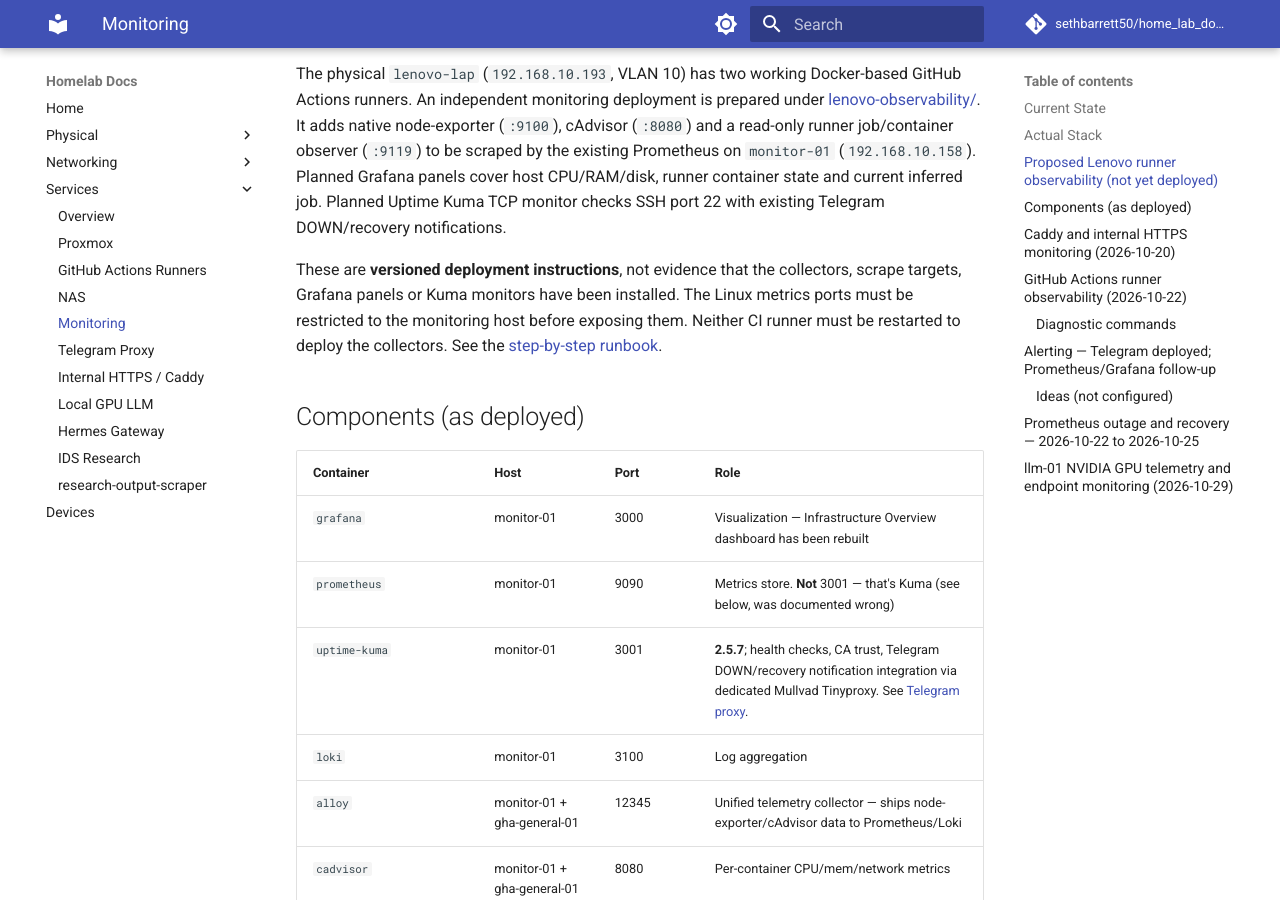
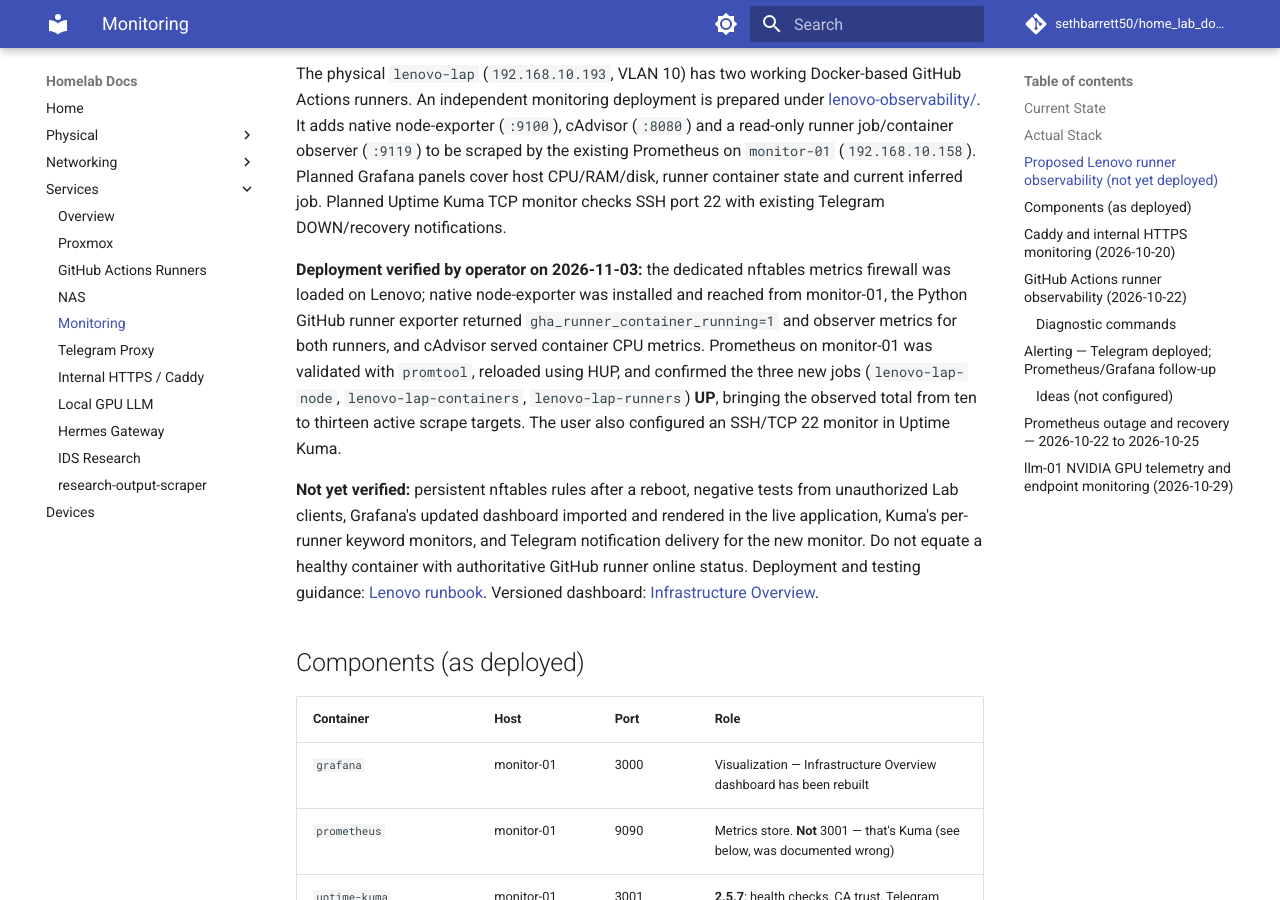
Before and after one commit to sethbarrett50/home_lab_docs, an MkDocs documentation site: the page built from docs/services/monitoring.md, in a window 1280 px wide and 900 px high, scrolled down 598 px. Built offline with MkDocs 1.6.1 and Material for MkDocs 9.7.7, drawn with Linux system fonts in a browser that asks for light colours; comment, search, counter and statistics services are not loaded.

Commit message:
docs(monitoring): record verified live Lenovo exporters and Prometheus scrapes

```diff
--- a/docs/services/monitoring.md
+++ b/docs/services/monitoring.md
@@ -69,11 +69,24 @@
 job. Planned Uptime Kuma TCP monitor checks SSH port 22 with existing Telegram
 DOWN/recovery notifications.
 
-These are **versioned deployment instructions**, not evidence that the
-collectors, scrape targets, Grafana panels or Kuma monitors have been
-installed. The Linux metrics ports must be restricted to the monitoring host
-before exposing them. Neither CI runner must be restarted to deploy the
-collectors. See the [step-by-step runbook](lenovo-observability/README.md).
+**Deployment verified by operator on 2026-11-03:** the dedicated nftables
+metrics firewall was loaded on Lenovo; native node-exporter was installed
+and reached from monitor-01, the Python GitHub runner exporter returned
+`gha_runner_container_running=1` and observer metrics for both runners,
+and cAdvisor served container CPU metrics. Prometheus on monitor-01 was
+validated with `promtool`, reloaded using HUP, and confirmed the three
+new jobs (`lenovo-lap-node`, `lenovo-lap-containers`,
+`lenovo-lap-runners`) **UP**, bringing the observed total from ten
+to thirteen active scrape targets. The user also configured an SSH/TCP 22
+monitor in Uptime Kuma.
+
+**Not yet verified:** persistent nftables rules after a reboot, negative
+tests from unauthorized Lab clients, Grafana's updated dashboard imported
+and rendered in the live application, Kuma's per-runner keyword monitors,
+and Telegram notification delivery for the new monitor. Do not equate a
+healthy container with authoritative GitHub runner online status.
+Deployment and testing guidance: [Lenovo runbook](lenovo-observability/README.md).
+Versioned dashboard: [Infrastructure Overview](dashboards/infra-overview.json).
 
 ## Components (as deployed)
 
```
